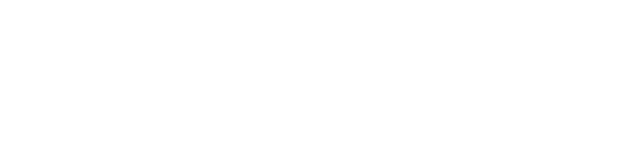
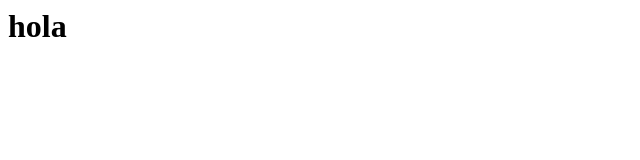
Before and after one commit to rofh1/Ejemplo, a plain HTML site: page index.html in a window 1280 px wide. Shown: the whole page, without its empty margins (0-640 px from the left). Drawn offline with Linux system fonts and the light colour scheme.

Commit message:
cambios en el indez

```diff
--- a/index.html
+++ b/index.html
@@ -1,3 +1,5 @@
 <html>
+    <h1>hola
 
+    </h1>
 </html>
```
